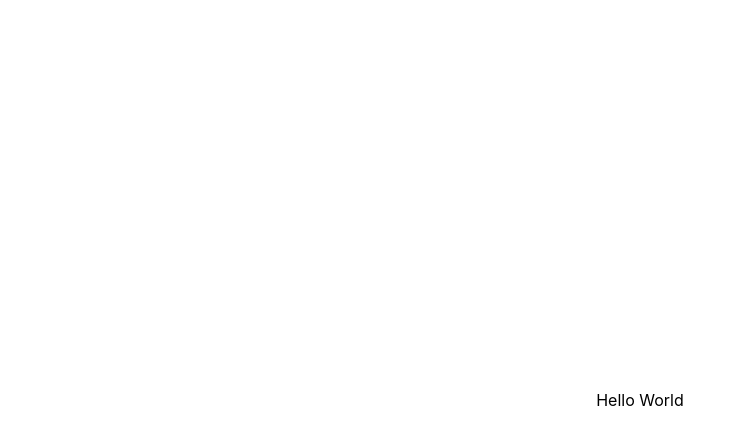
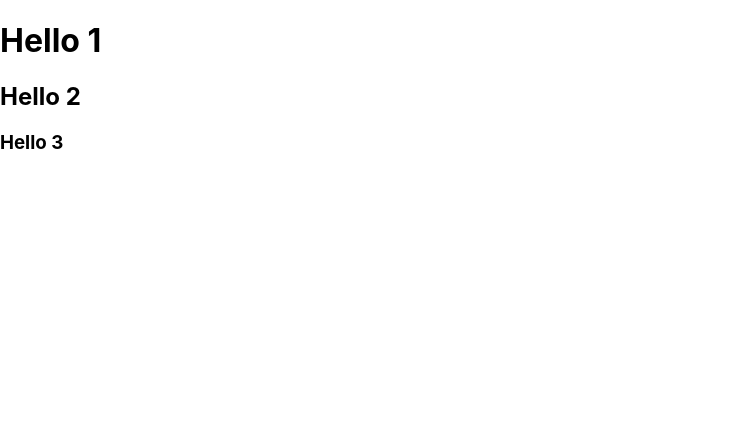
Before and after one commit to shaulov/Wizard-React, a React (Create React App) app: page / in a window 1280 px wide. Shown: the top 444 px of the page, without its empty margins (0-745 px from the left). Built offline with nearby package versions, Linux system fonts and the light colour scheme.

Commit message:
Add main page

```diff
--- a/src/components/app/app.tsx
+++ b/src/components/app/app.tsx
@@ -1,12 +1,9 @@
-import Wizard from '../wizard/wizard';
-import './app.css';
+import MainPage from "../../pages/main-page/main-page";
 
 function App(): JSX.Element {
   return (
     <div className="app-container">
-      <Wizard>
-        <p>Hello World</p>
-      </Wizard>
+      <MainPage />
     </div>
   );
 }
--- a/src/components/wizard/wizard-step.tsx
+++ b/src/components/wizard/wizard-step.tsx
@@ -1,7 +1,7 @@
 import { ReactNode } from "react";
 
 type WizardStepProps = {
-  children: ReactNode;
+  children: JSX.Element;
 }
 
 function WizardStep ({ children }: WizardStepProps) {
--- /dev/null
+++ b/src/pages/main-page/main-page.tsx
@@ -0,0 +1,20 @@
+import Wizard from "../../components/wizard/wizard";
+import WizardStep from "../../components/wizard/wizard-step";
+
+function MainPage() {
+  return (
+    <Wizard>
+      <WizardStep>
+        <h1>Hello 1</h1>
+      </WizardStep>
+      <WizardStep>
+        <h2>Hello 2</h2>
+      </WizardStep>
+      <WizardStep>
+        <h3>Hello 3</h3>
+      </WizardStep>
+    </Wizard>
+  );
+}
+
+export default MainPage;
```
